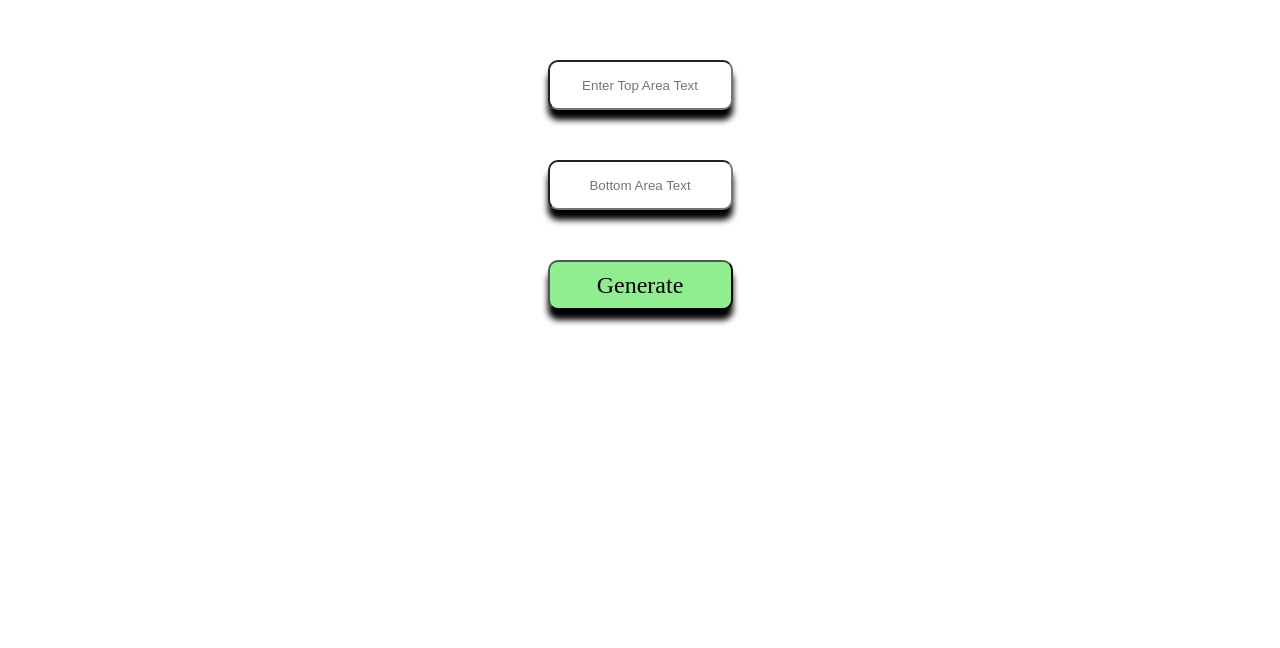
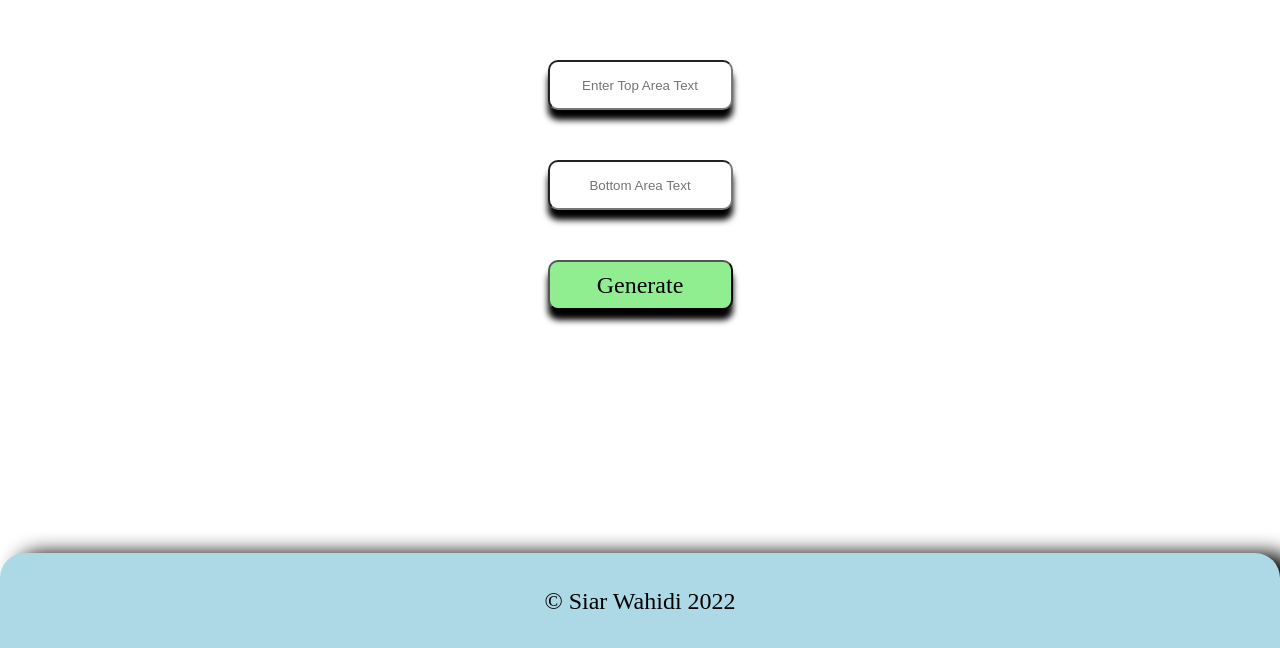
Before and after one commit to Siar416/random_meme_generator, a React (Create React App) app: page / in a window 1280 px wide. Shown: the part 392-1040 px from the top of the page. Before the commit the page ends 1017 px from the top, so only its background shows below. Built offline with nearby package versions, Linux system fonts and the light colour scheme; no server answers.

Commit message:
Added footer component along with some more styling

```diff
--- a/src/App.js
+++ b/src/App.js
@@ -1,3 +1,4 @@
+import Footer from "./components/Footer";
 import Header from "./components/Header";
 import MemeGenerator from "./components/MemeGenerator";
 
@@ -6,6 +7,7 @@ function App() {
     <div className="App">
       <Header />
       <MemeGenerator />
+      <Footer />
     </div>
   );
 }
--- /dev/null
+++ b/src/components/Footer.jsx
@@ -0,0 +1,11 @@
+import React from "react";
+
+function Footer() {
+  return (
+    <div className="footer">
+      <p className="copyright">© Siar Wahidi 2022</p>
+    </div>
+  );
+}
+
+export default Footer;
--- a/src/components/MemeGenerator.jsx
+++ b/src/components/MemeGenerator.jsx
@@ -23,11 +23,12 @@ function MemeGenerator() {
   };
 
   return (
+    <>
       <form className="container">
         <div className="img_container">
           <p className="text_top">{topText}</p>
           {currentMeme && (
-          <img className="current_img" src={currentMeme.url} alt="meme image" />
+            <img className="current_img" src={currentMeme.url} alt="meme" />
           )}
           <p className="text_bottom">{bottomText}</p>
         </div>
@@ -56,6 +57,7 @@ function MemeGenerator() {
           </button>
         </div>
       </form>
+    </>
   );
 }
 
--- a/src/index.css
+++ b/src/index.css
@@ -148,7 +148,7 @@ table {
 
 .container {
   max-width: 1400px;
-  height: 800px;
+  height: 728px;
   margin: 0 auto;
   display: flex;
   margin-top: 50px;
@@ -205,6 +205,7 @@ table {
   font-weight: 900;
   max-width: 540px;
   overflow-wrap: break-word;
+  z-index: 999;
 }
 
 .text_bottom {
@@ -217,3 +218,17 @@ table {
   max-width: 540px;
   overflow: hidden;
 }
+
+.footer {
+  display: flex;
+  margin: 0 auto;
+  justify-content: center;
+  background-color: lightblue;
+  line-height: 6rem;
+  font-size: 1rem;
+  border-top-left-radius: 25px;
+  border-top-right-radius: 25px;
+  filter: drop-shadow(15px 0px 10px black);
+  font-family: 'Titon One', cursive;
+  font-size: 1.5rem;
+}
```
Lines whose indentation alone changed are shown as unchanged.
